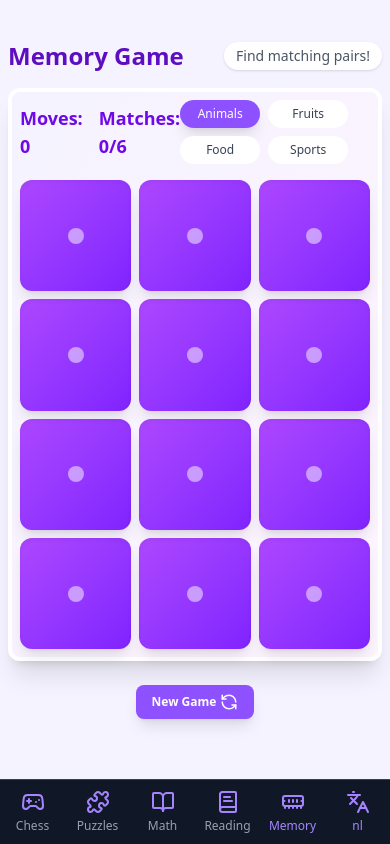
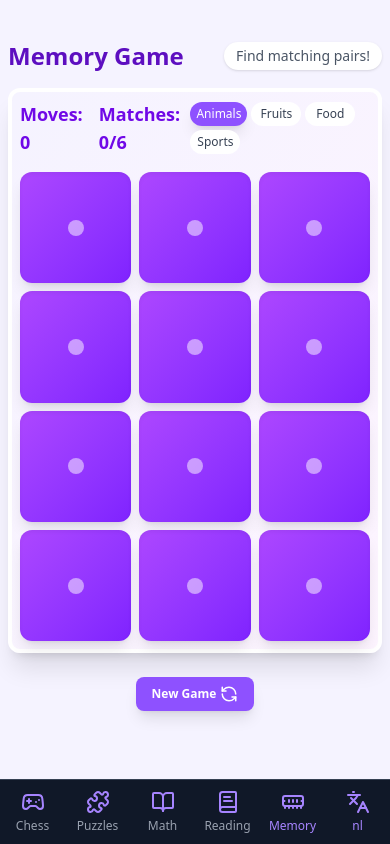
Before and after one commit to peeweetje/create-games-for-children, a React (Vite) app: page /memory in a window 390 px wide. Built offline with nearby package versions, Linux system fonts and the light colour scheme.

Commit message:
Fix theme keys on mobile screens.

```diff
--- a/src/components/MemoryGame.tsx
+++ b/src/components/MemoryGame.tsx
@@ -156,18 +156,18 @@ export const MemoryGame = () => {
                 </div>
 
                 {/* Theme Selector */}
-                <div className="flex flex-wrap gap-2">
+                <div className="flex flex-wrap gap-1 sm:gap-1.5 md:gap-2">
                     {Object.keys(THEMES).map((themeKey) => (
                         <button
                             key={themeKey}
                             onClick={() => setTheme(themeKey as ThemeType)}
-                            className={`px-2.5 py-1.5 md:px-4 md:py-2 rounded-full text-xs md:text-base font-medium transition-all min-w-[80px] ${
+                            className={`px-1.5 py-1 sm:px-2 sm:py-1 md:px-3 md:py-1.5 rounded-full text-xs sm:text-xs md:text-sm font-medium transition-all min-w-[50px] sm:min-w-[55px] md:min-w-[80px] ${
                                 theme === themeKey
                                     ? 'bg-violet-500 text-white shadow-lg'
                                     : 'bg-white text-gray-700 hover:bg-violet-200'
                             }`}
                         >
-                            <span className="hidden md:inline mr-1">{THEMES[themeKey as ThemeType][0]}</span>
+                            <span className="hidden sm:inline mr-1">{THEMES[themeKey as ThemeType][0]}</span>
                             {t(`memory.themes.${themeKey}`)}
                         </button>
                     ))}
```
